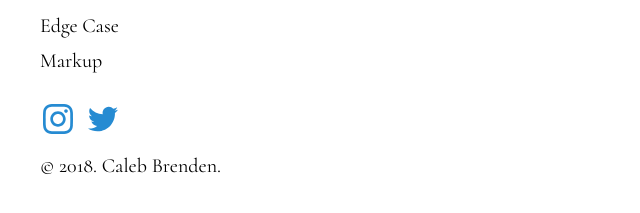
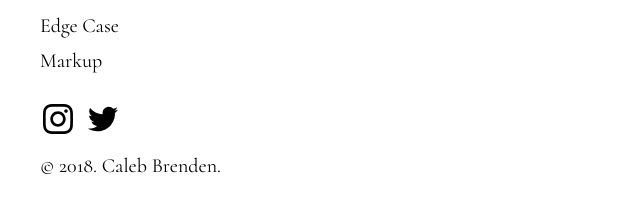
Before and after one commit to calebbrenden/my-site, a Jekyll site: the page built from index.html, in a window 1280 px wide. Shown: the part 679-892 px from the top of the page, without its empty margins (0-640 px from the left). Built offline with Jekyll 4.4.1, drawn with Linux system fonts in a browser that asks for light colours; the list of posts is cut into pages by our own code.

Commit message:
Updating SVG Icon colors and hover color

```diff
--- a/_sass/hydeout/_layout.scss
+++ b/_sass/hydeout/_layout.scss
@@ -215,16 +215,12 @@ body {
 
 /* USE THESE TO CHANGE THE COLOR OF YOUR SOCIAL ICON LINKS */
 
-/* TRYING TO COMMENT THIS OUT TO SEE IF IT DELETES THE FILL
-
   svg {
-    fill: rgba(0, 0, 0, 0.85);
+    fill: rgb(0, 0, 0);
   }
 
-  */
-
   &:hover, &:focus, &.active {
-    svg { fill: #202020; }
+    svg { fill: #BFF1FF; }
   }
 
   &:hover, &:focus {
```
